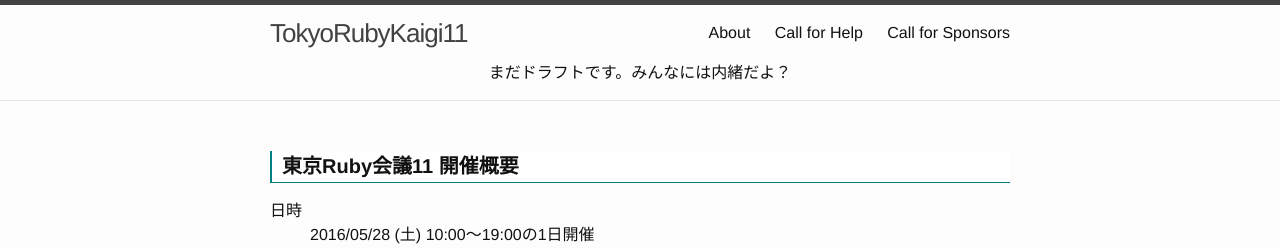
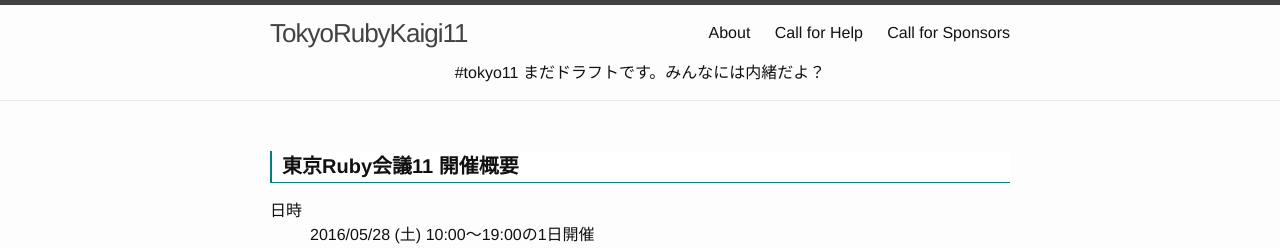
Before and after one commit to ko1/tokyo11, a Jekyll site: the page built from index.html, in a window 1280 px wide. Shown: the top 248 px of the page. Built offline with Jekyll 4.4.1, drawn with Linux system fonts in a browser that asks for light colours.

Commit message:
add hashtag #tokyo11

```diff
--- a/_includes/header.html
+++ b/_includes/header.html
@@ -23,6 +23,6 @@
     </nav>
   </div>
 
-  <p style='text-align: center'>まだドラフトです。みんなには内緒だよ？</p>
+  <p style='text-align: center'>#tokyo11 まだドラフトです。みんなには内緒だよ？</p>
 
 </header>
```
